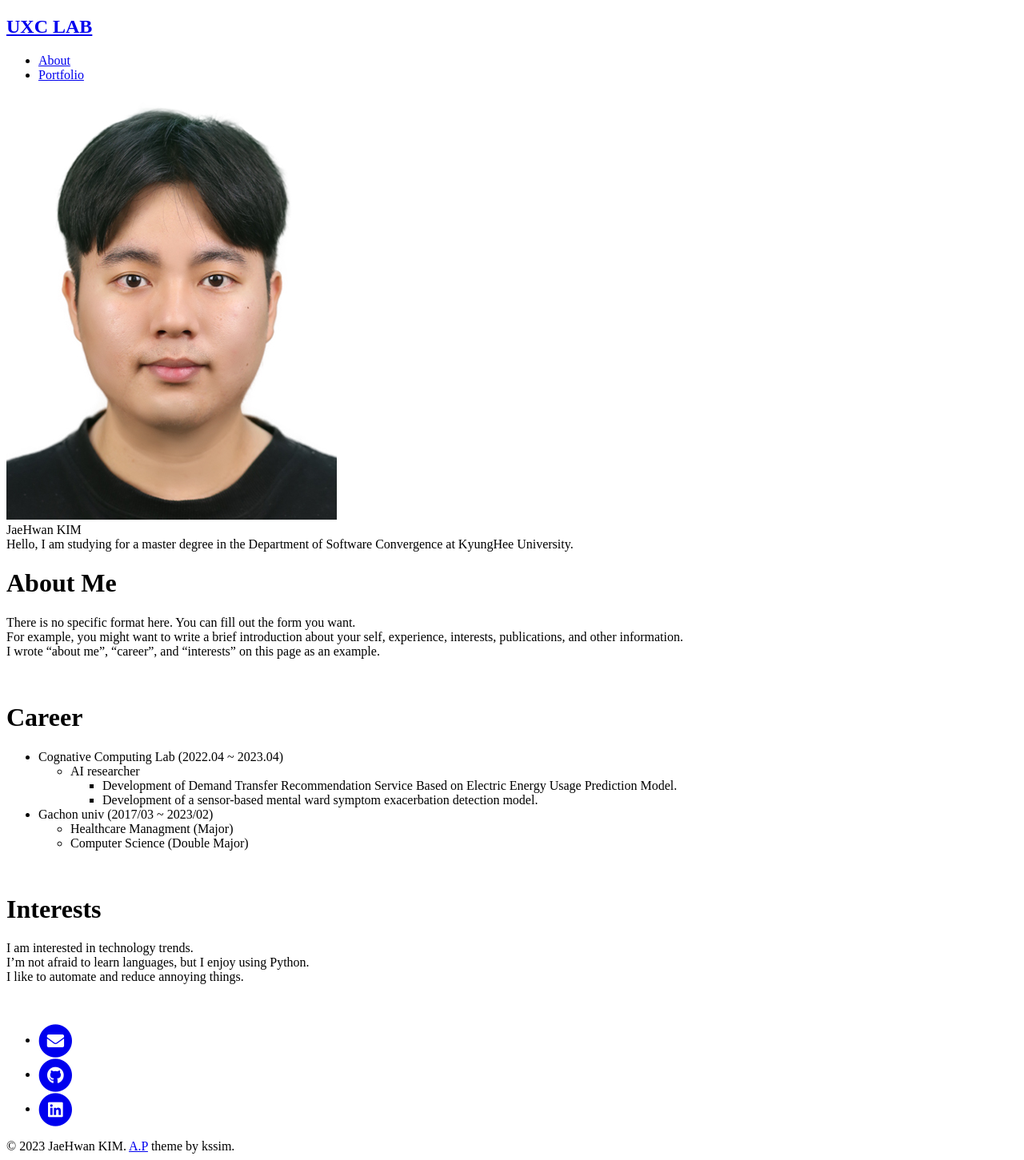
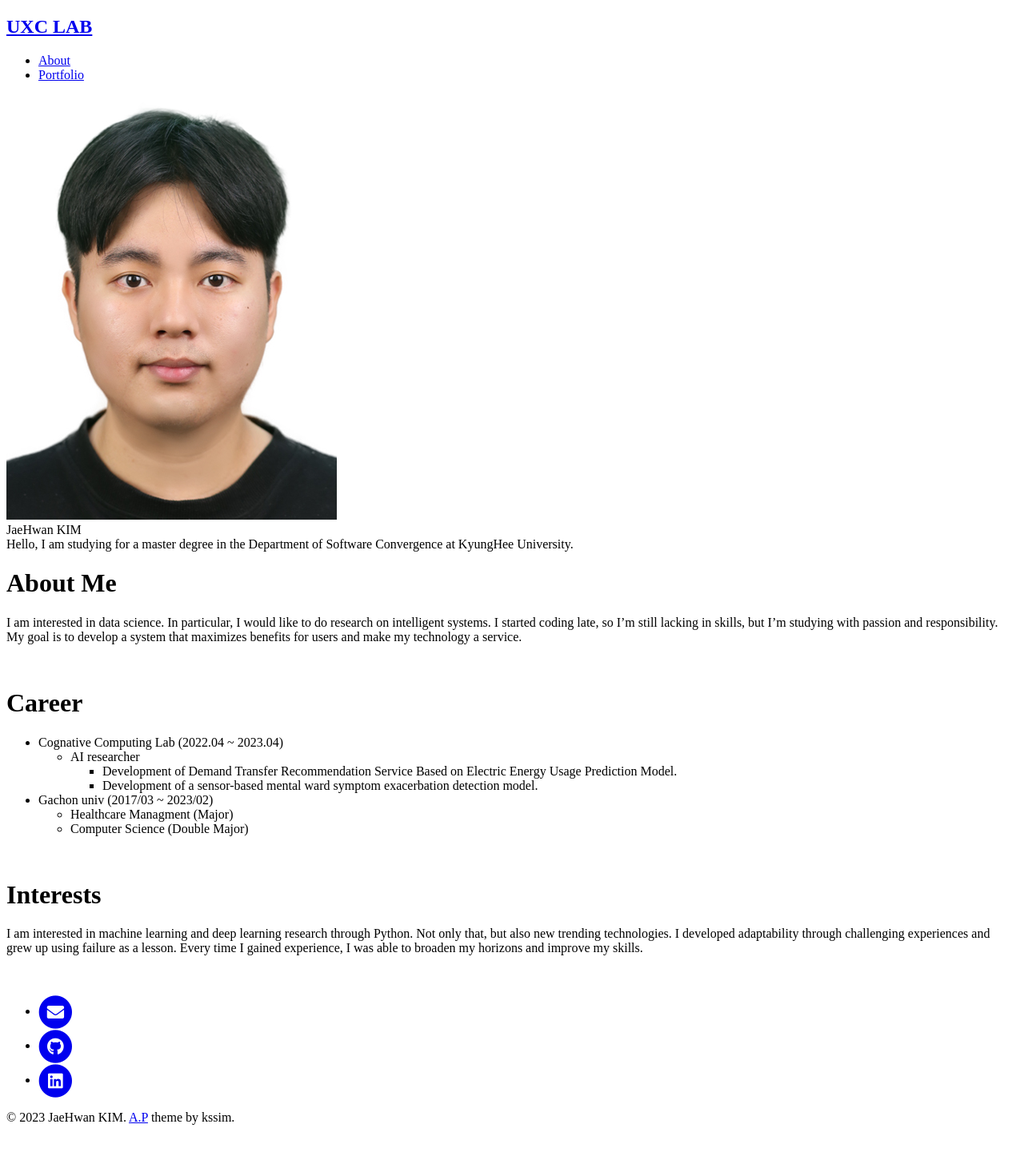
Before and after one commit to kjhwan98/kjhwan98.github.io, a Jekyll site: the page built from index.md, in a window 1280 px wide. Shown: the whole page at 80% size. Built offline with Jekyll 4.4.1, drawn with Linux system fonts in a browser that asks for light colours; our own code applies the rules of GitHub Pages for plain Markdown files; after the commit the page ends 1415 px from its top, so only the background shows below that.

Commit message:
Update index.md

```diff
--- a/index.md
+++ b/index.md
@@ -3,9 +3,9 @@ layout: about
 ---
 
 # About Me
-There is no specific format here. You can fill out the form you want.
-For example, you might want to write a brief introduction about your self, experience, interests, publications, and other information.
-I wrote "about me", "career", and "interests" on this page as an example.
+I am interested in data science. In particular, I would like to do research on intelligent systems.
+I started coding late, so I'm still lacking in skills, but I'm studying with passion and responsibility.
+My goal is to develop a system that maximizes benefits for users and make my technology a service.
 
 <br/>
 
@@ -21,6 +21,5 @@ I wrote "about me", "career", and "interests" on this page as an example.
 <br/>
 
 # Interests
-I am interested in technology trends.
-I'm not afraid to learn languages, but I enjoy using Python.
-I like to automate and reduce annoying things.
+I am interested in machine learning and deep learning research through Python. Not only that, but also new trending technologies.
+I developed adaptability through challenging experiences and grew up using failure as a lesson. Every time I gained experience, I was able to broaden my horizons and improve my skills.
```
